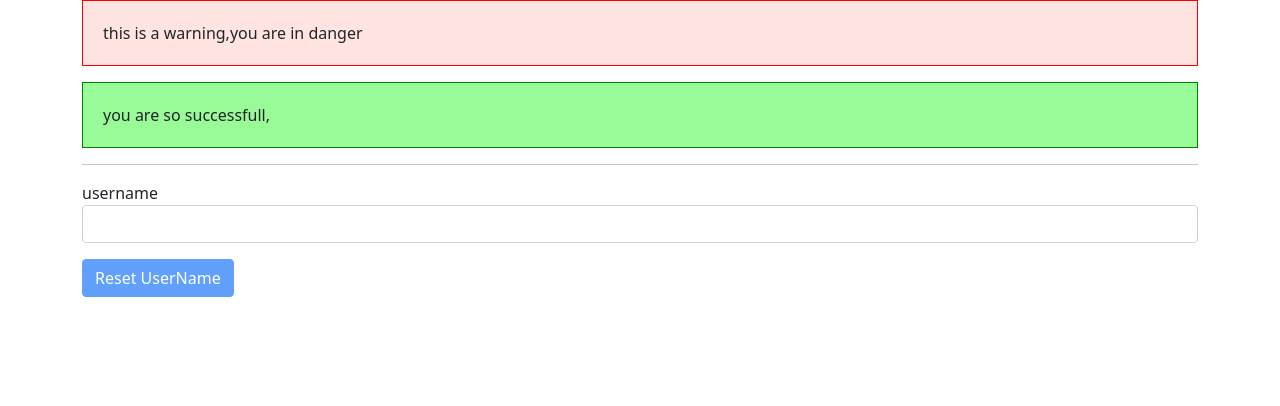
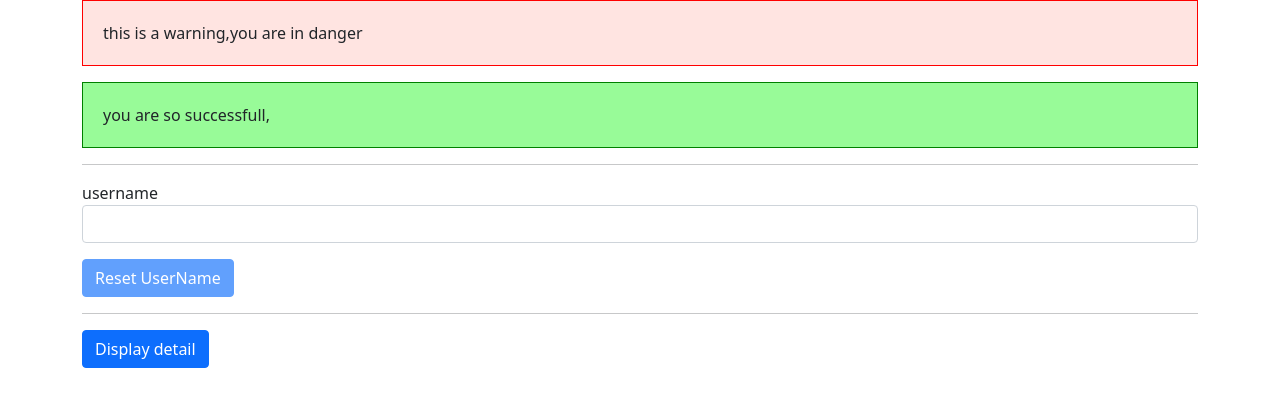
Before and after one commit to Firouzeh-Dabbaghi/AngularTutorial, an Angular app: page / in a window 1280 px wide. Shown: the top 406 px of the page. Built offline with nearby package versions, Linux system fonts and the light colour scheme.

Commit message:
use ngStyle and ngClass

```diff
--- a/src/app/app.component.css
+++ b/src/app/app.component.css
@@ -0,0 +1,3 @@
+.white-text{
+  color: white;
+}
--- a/src/app/app.component.html
+++ b/src/app/app.component.html
@@ -14,6 +14,18 @@
       >
         Reset UserName
       </button>
+      <hr />
+      <button class="btn btn-primary" (click)="onToggleDetail()">
+        Display detail
+      </button>
+      <p *ngIf="showSecret">Secret Password = Tuna</p>
+      <div
+        *ngFor="let logItem of log"
+        [ngStyle]="{ backgroundColor: logItem >= 5 ? 'blue' : 'transparent' }"
+        [ngClass]="{ 'white-text': logItem >= 5 }"
+      >
+        {{ logItem }}
+      </div>
     </div>
   </div>
 </div>
--- a/src/app/app.component.ts
+++ b/src/app/app.component.ts
@@ -3,9 +3,16 @@
 @Component({
   selector: 'app-root',
   templateUrl: './app.component.html',
-  styleUrls: ['./app.component.css']
+  styleUrls: ['./app.component.css'],
 })
 export class AppComponent {
   title = 'my-first-app';
   userName = '';
+  showSecret = false;
+  log: number[] = [];
+
+  onToggleDetail() {
+    this.showSecret = !this.showSecret;
+    this.log.push(this.log.length + 1);
+  }
 }
```
